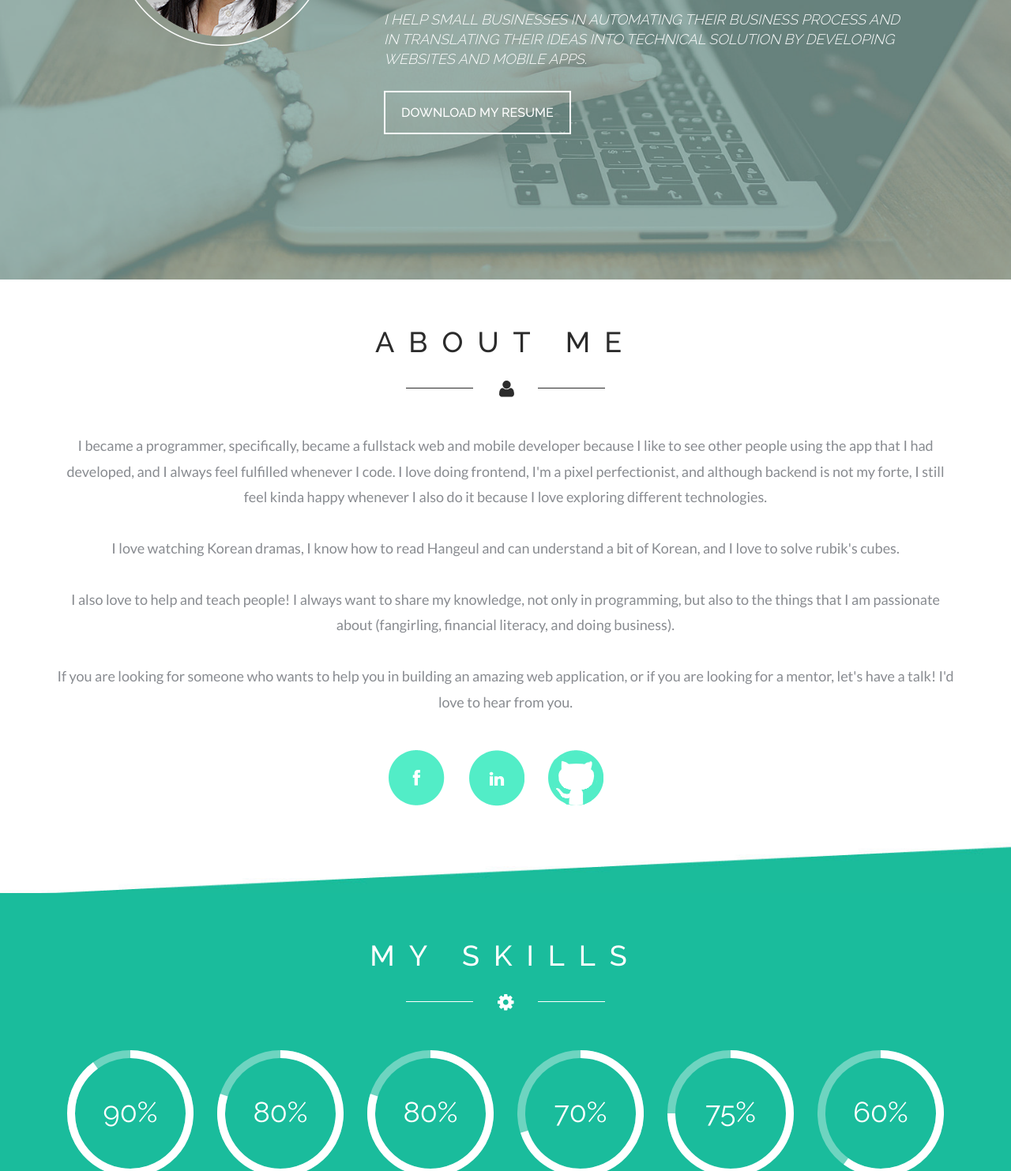
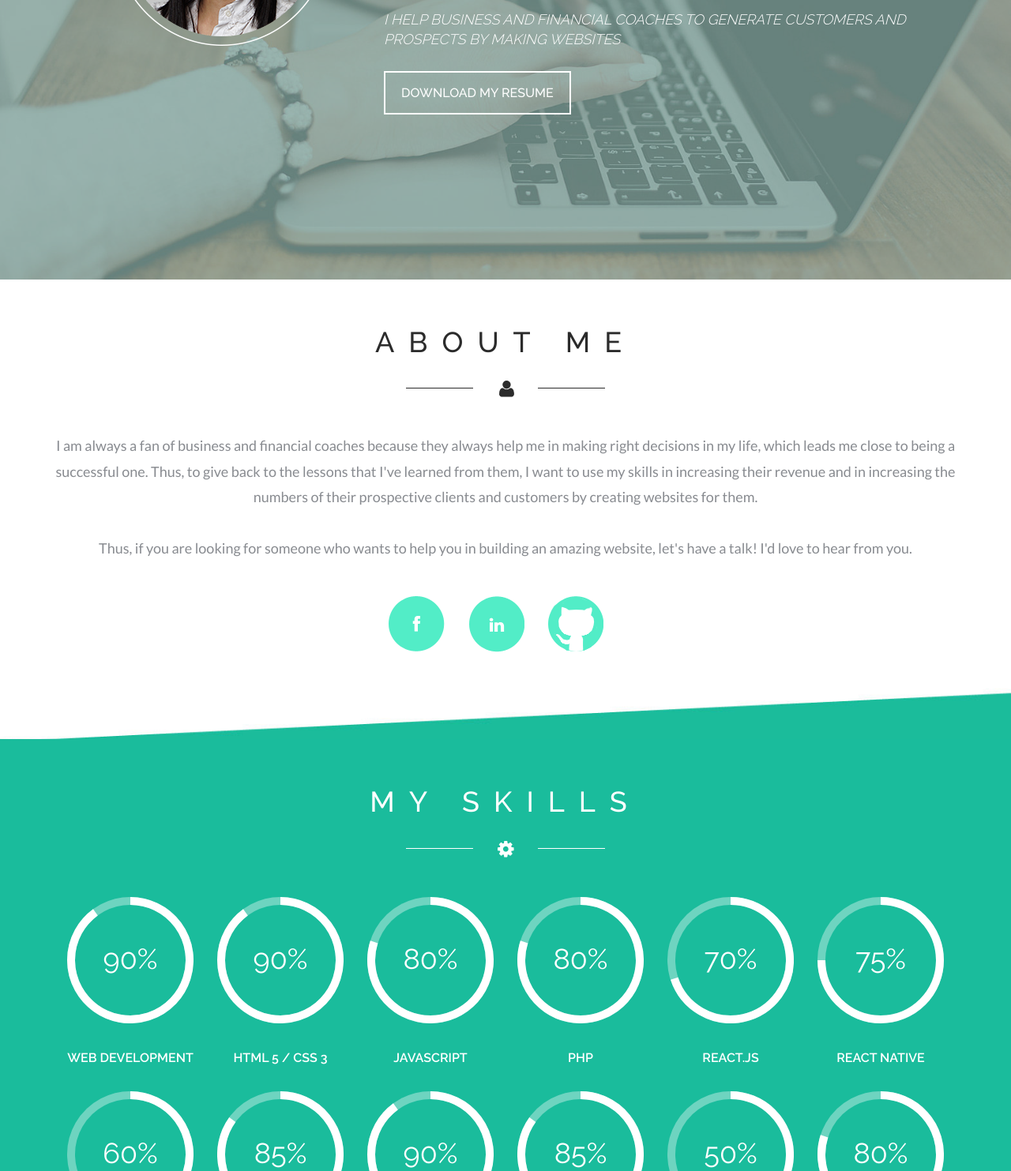
Before and after one commit to cjestavillo/cjestavillo.github.io, a plain HTML site: page index.html in a window 1280 px wide. Shown: the part 457-1940 px from the top of the page at 79% size. Drawn offline with Linux system fonts and the light colour scheme.

Commit message:
make profile to be more client based rather than myself

```diff
--- a/css/style.css
+++ b/css/style.css
@@ -1849,7 +1849,7 @@ border:none;
 	  min-height: 78px;
 	}
 	.gallery-section {
-	  min-height: 1319px;
+	  min-height: 1400px;
       padding: 115px 0 0px 0;
       padding-top: 130px;
 	}
--- a/index.html
+++ b/index.html
@@ -164,13 +164,9 @@ License URL: http://creativecommons.org/licenses/by/3.0/
 
                         <h2>FULLSTACK DEVELOPER | COMPUTER ENGINEER</h2>
                         <h4>
-                            I HELP SMALL BUSINESSES IN AUTOMATING THEIR
-                            BUSINESS PROCESS AND
-                            <!-- <br/> -->
-                            IN TRANSLATING THEIR
-                            IDEAS INTO TECHNICAL SOLUTION BY DEVELOPING
-                            <!-- <br/> -->
-                            WEBSITES AND MOBILE APPS.
+                            I HELP BUSINESS AND FINANCIAL COACHES TO
+                            GENERATE CUSTOMERS AND PROSPECTS BY MAKING
+                            WEBSITES
                         </h4>
 
                         <a
@@ -194,7 +190,7 @@ License URL: http://creativecommons.org/licenses/by/3.0/
                     <img src="images/about.png" alt=" "/>
                 </div>
 
-                <p>
+                <!-- <p>
                     I became a programmer, specifically, became a
                     fullstack web and mobile developer because I like
                     to see other people using the app that I had
@@ -218,13 +214,28 @@ License URL: http://creativecommons.org/licenses/by/3.0/
                     you in building an amazing web application, or if
                     you are looking for a mentor, let's have a talk!
                     I'd love to hear from you.
+                </p> -->
+                <p>
+                    I am always a fan of business and financial coaches
+                    because they always help me in making right
+                    decisions in my life, which leads me close to being
+                    a successful one. Thus, to give back to the lessons
+                    that I've learned from them, I want to use my
+                    skills in increasing their revenue and in
+                    increasing the numbers of their prospective
+                    clients and customers by creating
+                    websites for them.
+                    <br /><br />
+                    Thus, if you are looking for someone who wants to
+                    help you in building an amazing website, let's
+                    have a talk! I'd love to hear from you.
                 </p>
 
                 <ul>
                     <li>
                         <a
                             class="fb"
-                            href="https://facebook.com/hyohan43"
+                            href="https://facebook.com/cestavillo43"
                             target="_blank"
                         ></a>
                     </li>
@@ -261,51 +272,56 @@ License URL: http://creativecommons.org/licenses/by/3.0/
                 <div class="skill-grids">
                     <div class="col-md-2 skills-grid text-center">
                         <div class="circle" id="circles-1"></div>
+                        <p>Web Development</p>
+                    </div>
+
+                    <div class="col-md-2 skills-grid text-center">
+                        <div class="circle" id="circles-2"></div>
                         <p>HTML 5 / CSS 3</p>
                     </div>
 
                     <div class="col-md-2 skills-grid text-center">
-                        <div class="circle" id="circles-2"></div>
+                        <div class="circle" id="circles-3"></div>
                         <p>Javascript</p>
                     </div>
 
                     <div class="col-md-2 skills-grid text-center">
-                        <div class="circle" id="circles-3"></div>
+                        <div class="circle" id="circles-4"></div>
                         <p>PHP</p>
                     </div>
 
                     <div class="col-md-2 skills-grid text-center">
-                        <div class="circle" id="circles-4"></div>
+                        <div class="circle" id="circles-5"></div>
                         <p>React.JS</p>
                     </div>
 
                     <div class="col-md-2 skills-grid text-center">
-                        <div class="circle" id="circles-5"></div>
+                        <div class="circle" id="circles-6"></div>
                         <p>React Native</p>
                     </div>
 
                     <div class="col-md-2 skills-grid text-center">
-                        <div class="circle" id="circles-6"></div>
+                        <div class="circle" id="circles-7"></div>
                         <p>Node.JS</p>
                     </div>
 
                     <div class="col-md-2 skills-grid text-center">
-                        <div class="circle" id="circles-7"></div>
+                        <div class="circle" id="circles-8"></div>
                         <p>jQuery</p>
                     </div>
 
                     <div class="col-md-2 skills-grid text-center">
-                        <div class="circle" id="circles-8"></div>
+                        <div class="circle" id="circles-9"></div>
                         <p>AJAX</p>
                     </div>
 
                     <div class="col-md-2 skills-grid text-center">
-                        <div class="circle" id="circles-9"></div>
+                        <div class="circle" id="circles-10"></div>
                         <p>MySQL</p>
                     </div>
 
                     <div class="col-md-2 skills-grid text-center">
-                        <div class="circle" id="circles-10"></div>
+                        <div class="circle" id="circles-11"></div>
                         <p>Python</p>
                     </div>
 
@@ -342,11 +358,13 @@ License URL: http://creativecommons.org/licenses/by/3.0/
                             ['#6ed4c0', '#ffffff'],
                             ['#6ed4c0', '#ffffff'],
                             ['#6ed4c0', '#ffffff'],
+                            ['#6ed4c0', '#ffffff'],
                             ['#6ed4c0', '#ffffff']
                         ];
 
                         var skillsPercentage = [
                             NaN, // not included
+                            90, // Web Development
                             90, // HTML 5 / CSS 3
                             80, // JS
                             80, // PHP
@@ -616,7 +634,10 @@ License URL: http://creativecommons.org/licenses/by/3.0/
                     from translating design into an application, to
                     associating its processes to database and with
                     the use of some third-party services, and deploying
-                    it to the production.
+                    it to the production. These products help our clients
+                    to gain more prospects and customers, in giving
+                    technical solutions to the society, and also in
+                    saving more time in doing their business process.
                     <br/>
                     Some of my works are as follows:
                 </p>
```
Also changed, not shown: 1 other file.
